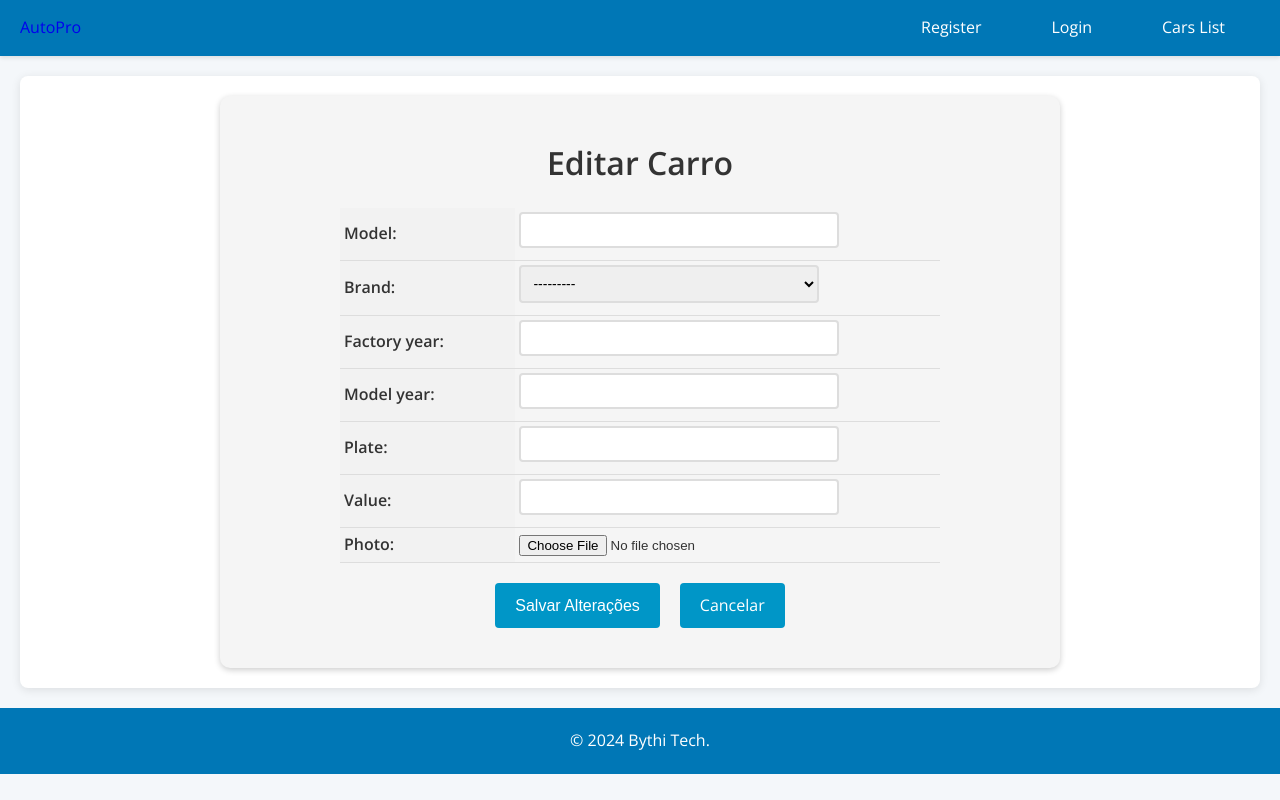
After one commit to CafePraThi/AutoPro, a Django app: template cars/templates/update_car.html in a window 1280 px wide. The commit adds this page. Run offline with Django 5.2, Linux system fonts and the light colour scheme; the template is opened without the code that fills it: values that come from a table or form of the project are taken from there, others are empty.

Commit message:
UpdateEDelete

```diff
--- /dev/null
+++ b/cars/templates/update_car.html
@@ -0,0 +1,122 @@
+{% extends "base.html" %}
+
+{% block content %}
+
+  <style>
+    form {
+      max-width: 800px;
+      margin: 0 auto;
+      padding: 20px;
+      background-color: #f5f5f5;
+      border-radius: 10px;
+      box-shadow: 0 2px 6px rgba(0, 0, 0, 0.2);
+    }
+
+    form h1 {
+      font-size: 2rem;
+      margin-bottom: 20px;
+      text-align: center;
+    }
+
+    table {
+      margin: 0 auto;
+      border-collapse: collapse;
+      width: 100%;
+      max-width: 600px;
+    }
+
+    th, td {
+      padding: 4px;
+      text-align: left;
+      border-bottom: 1px solid #ddd;
+    }
+
+    th {
+      background-color: #f2f2f2;
+    }
+
+    input[type="text"], input[type="number"], select, textarea {
+      padding: 8px;
+      font-size: 14px;
+      border: 2px solid #ddd;
+      border-radius: 4px;
+      width: 100%;
+      max-width: 300px;
+      margin-bottom: 8px;
+      transition: border-bottom-color 0.3s ease-in-out;
+    }
+
+    input[type="text"]:focus, input[type="number"]:focus, select:focus, textarea:focus {
+      outline: none;
+      border-bottom-color: #0096c7;
+    }
+
+    .btn {
+      background-color: #0096c7;
+      color: #fff;
+      border: none;
+      padding: 10px 20px;
+      font-size: 16px;
+      border-radius: 4px;
+      cursor: pointer;
+      transition: background-color 0.3s ease-in-out;
+    }
+
+    .buttons-container {
+      display: flex;
+      justify-content: center;
+      margin-top: 20px;
+      margin-bottom: 20px;
+    }
+
+    .btn {
+      display: inline-block;
+      background-color: #0096c7;
+      color: #fff;
+      border: none;
+      padding: 10px 20px;
+      font-size: 16px;
+      border-radius: 4px;
+      cursor: pointer;
+      transition: background-color 0.3s ease-in-out;
+      margin: 0 10px;
+    }
+
+    .btn:hover {
+      background-color: #108eb8;
+    }
+
+    .btn-danger {
+      background-color: #d9534f;
+      text-decoration: none !important;
+    }
+
+    .btn-danger:hover {
+      background-color: #d2221c;
+    }
+
+    .error-message {
+      color: #d9534f;
+      font-size: 14px;
+      margin-top: 5px;
+    }
+
+    a {
+      text-decoration: none !important;
+    }
+
+  </style>
+  <form method="post" enctype="multipart/form-data">
+    {% csrf_token %}
+    <h1>Editar Carro</h1>
+    <table>
+      {{ form.as_table }}
+    </table>
+    <div>
+      <div class="buttons-container">
+        <input type="submit" value="Salvar Alterações" class="btn btn-primary">
+        <a href="{% url 'cars:cars_view' %}" class="btn btn-secondary">Cancelar</a>
+      </div>
+    </div>
+  </form>
+{% endblock %}
--- a/cars/urls.py
+++ b/cars/urls.py
@@ -1,5 +1,5 @@
 from django.urls import path
-from cars.views import  CarsList, NewCarCreateView, CarDetailView
+from cars.views import  CarsList, NewCarCreateView, CarDetailView, CarUpdateView, CarDeleteView
 
 app_name = 'cars'
 
@@ -7,4 +7,6 @@ urlpatterns = [
     path('cars/', CarsList.as_view(), name='cars_view'),
     path('cars/add/', NewCarCreateView.as_view(), name='add_car_view'),
     path('cars/<int:pk>/', CarDetailView.as_view(), name='car_detail_view'),
+    path('cars/<int:pk>/update/', CarUpdateView.as_view(), name='update_car_view'),
+    path('cars/<int:pk>/delete/', CarDeleteView.as_view(), name='delete_car_view'),
 ]
```
Also changed, not shown: cars/templates/car_detail.html (+10 -4 lines), cars/views.py (+13 -1 lines).
